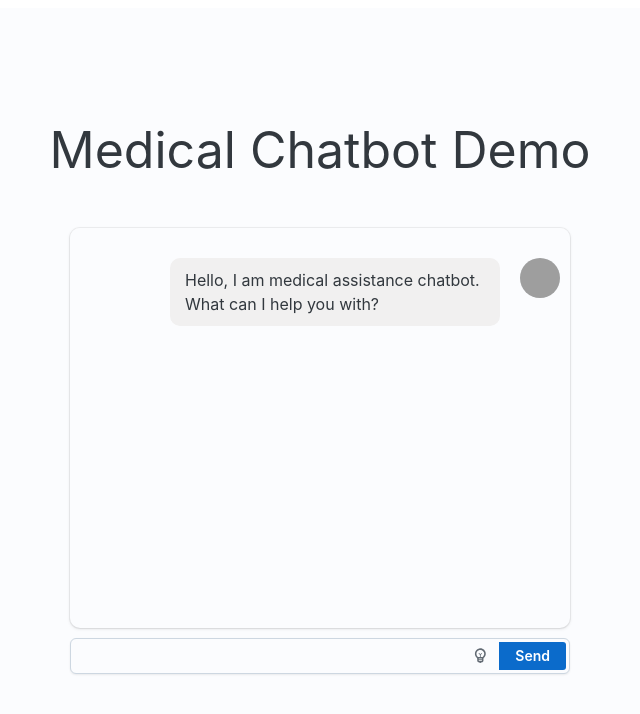
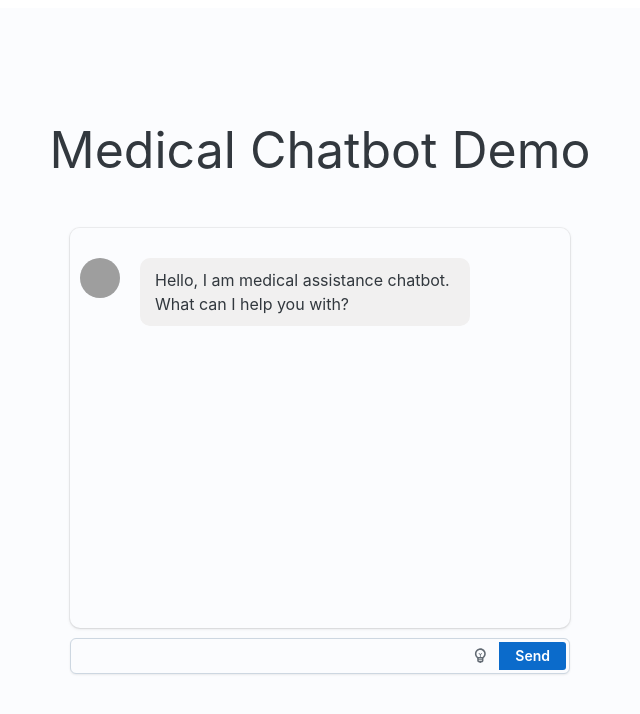
Before and after one commit to agavriliu17/medical-chatbot, a React (Create React App) app in the folder client/: page / in a window 1280 px wide. Shown: the top 714 px of the page, without its empty margins (328-968 px from the left). Built offline with nearby package versions, Linux system fonts and the light colour scheme; no server answers; grey boxes are pictures that could not be loaded; the HTML template or start-up script is replaced by a standard one.

Commit message:
Backend & frontend chat integration done

```diff
--- a/client/src/App.js
+++ b/client/src/App.js
@@ -1,17 +1,22 @@
 import React, { useState, useEffect } from "react";
 import { CssVarsProvider } from "@mui/joy/styles";
 import Input from "@mui/joy/Input";
-import Buttons from "./Buttons";
+import Buttons from "./components/Buttons";
 import Sheet from "@mui/joy/Sheet";
-import ChatWindows from "./ChatWindows";
+import ChatWindows from "./components/ChatWindows";
 import { Typography } from "@mui/joy";
-// import { Configuration, OpenAIApi } from "openai";
 import axios from "axios";
 
-import icyBot from "./data/chatsIcy.json";
+const startingConversation = [
+  {
+    message: "Hello, I am medical assistance chatbot. What can I help you with?",
+    type: "bot",
+    timestamp: new Date().getTime(),
+  },
+];
 
 function App() {
-  const [conversation, setConversation] = useState(icyBot);
+  const [conversation, setConversation] = useState(startingConversation);
   const [input, setInput] = useState("");
   const [chatID, setChatID] = useState("");
 
@@ -23,38 +28,21 @@ function App() {
     })();
   }, []);
 
-  // const configuration = new Configuration({
-  //   apiKey: process.env.REACT_APP_OPEN_API_1,
-  // });
-  // // const openai = new OpenAIApi(configuration);
+  useEffect(() => {
+    (async () => {
+      const lastEntry = conversation[conversation.length - 1];
+      console.log(lastEntry);
+      if (lastEntry.type === "user") {
+        await getAIResponse(lastEntry.message);
+      }
+    })();
 
-  // useEffect(() => {
-  //   (async () => {
-  //     const lastEntry = conversation[conversation.length - 1];
-  //     if (lastEntry.user === "Human") {
-  //       await getAIResponse();
-  //     }
-  //   })();
-
-  //   // eslint-disable-next-line react-hooks/exhaustive-deps
-  // }, [conversation]);
+    // eslint-disable-next-line react-hooks/exhaustive-deps
+  }, [conversation]);
 
   const handleInputChange = (event) => {
     setInput(event.target.value);
   };
-
-  // const sendMessage = () => {
-  //   setConversation([
-  //     ...conversation,
-  //     {
-  //       id: conversation.length + 1,
-  //       user: "Human",
-  //       message: input,
-  //     },
-  //   ]);
-
-  //   setInput("");
-  // };
 
   const handleKeyDown = (event) => {
     if (event.key === "Enter") {
@@ -63,49 +51,27 @@ function App() {
   };
 
   const sendMessage = async () => {
+    setConversation([
+      ...conversation,
+      {
+        message: input,
+        type: "user",
+        timestamp: new Date().getTime(),
+      },
+    ]);
+    setInput("");
+  };
+
+  const getAIResponse = async (message) => {
+    console.log(message);
     try {
-      // let promptConversation = "";
-
-      // conversation.forEach((entry) => {
-      //   if (entry.user === "Human") {
-      //     promptConversation += `Human: ${entry.message}
-      //     `;
-      //   } else {
-      //     promptConversation += `AI: ${entry.message}
-      //     `;
-      //   }
-      // });
-
-      // const response = await openai.createCompletion({
-      //   model: "text-davinci-003",
-      //   prompt: `This is a conversation with an medical chatbot. The bot will try to diagnose the patient's disease and ask as questions about the symptoms to determine severity.
-      //   ${promptConversation}`,
-      //   temperature: 0.3,
-      //   max_tokens: 100,
-      //   top_p: 0.5,
-      //   frequency_penalty: 1.65,
-      //   presence_penalty: 0.55,
-      //   stop: [" Human:", " AI:"],
-      // });
-
-      // setConversation([
-      //   ...conversation,
-      //   {
-      //     id: conversation.length + 1,
-      //     user: "AI",
-      //     message: response.data.choices[0].text,
-      //   },
-      // ]);
-      const textToSend = input;
-      setInput("");
-
       const response = await axios
         .post(`http://127.0.0.1:8000/completion/${chatID}`, {
-          text: textToSend,
+          text: message,
         })
         .then((res) => res.data);
 
-      setConversation(response);
+      setConversation([...conversation, response]);
     } catch (error) {
       console.log(error);
     }
--- a/client/src/ChatBubble.js
+++ b/client/src/components/ChatBubble.js
@@ -3,7 +3,7 @@ import Sheet from "@mui/joy/Sheet";
 import Avatar from "@mui/joy/Avatar";
 import Typography from "@mui/joy/Typography";
 
-import AiAvatar from "./images/chatbot_avatar.webp";
+import AiAvatar from "../images/chatbot_avatar.webp";
 
 const ChatBubble = ({ user, text }) => {
   return (
--- a/client/src/data/chatsIcy.json
+++ /dev/null
@@ -1,7 +0,0 @@
-[
-  {
-    "id": 1,
-    "user": "bot",
-    "message": "Hello, I am medical assistance chatbot. What can I help you with?"
-  }
-]
```
Also changed, not shown: client/src/components/Buttons.js (renamed from client/src/Buttons.js), client/src/components/ChatWindows.js (renamed from client/src/ChatWindows.js), 2 other files (tests, documents, lock files or other folders).
